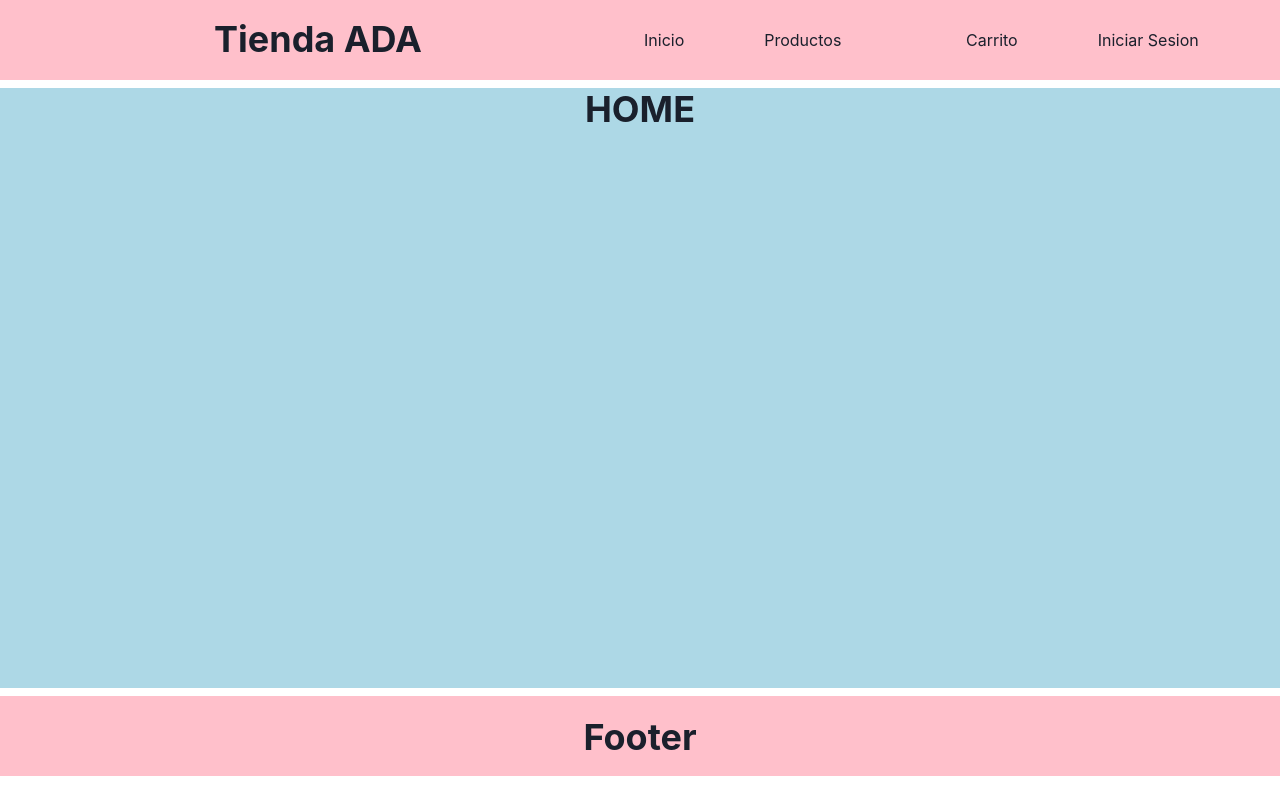
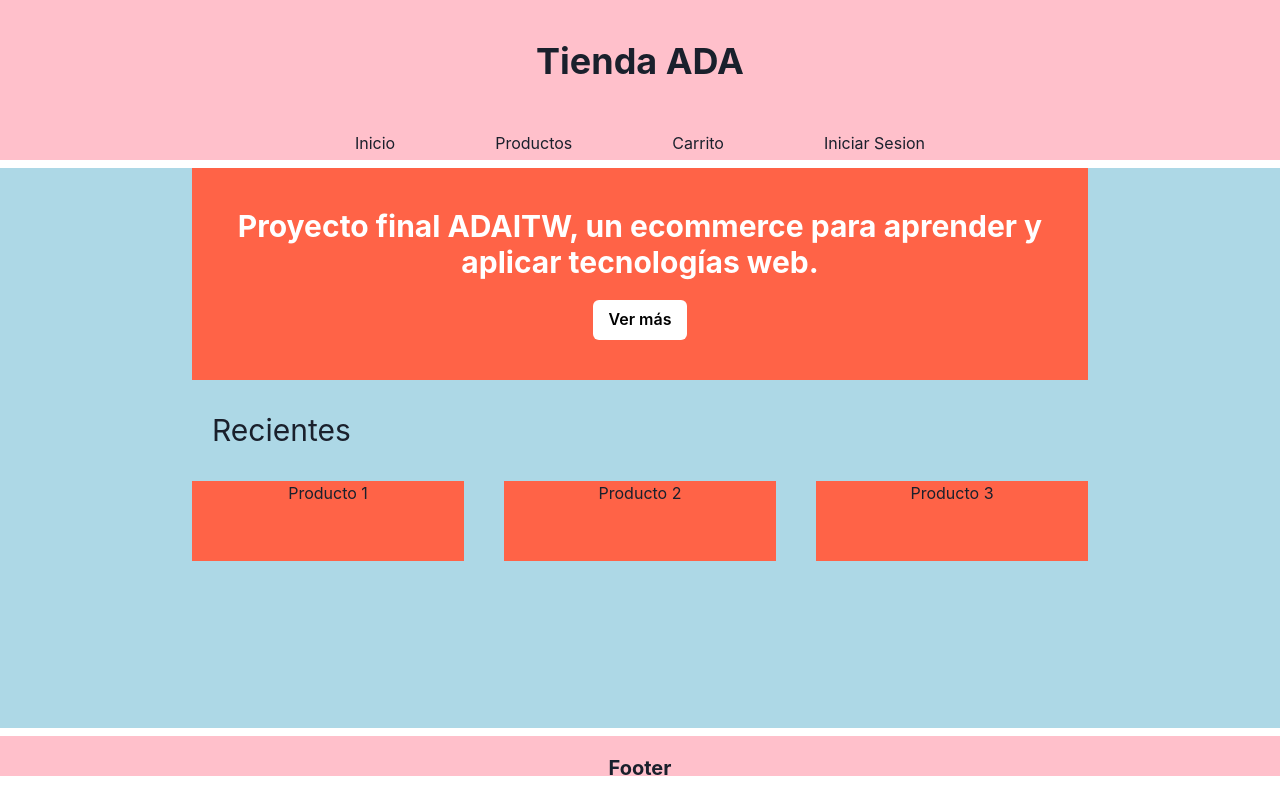
Before and after one commit to carlaweglin/tp-final-ecommerce, a React (Vite) app: page / in a window 1280 px wide. Built offline with nearby package versions, Linux system fonts and the light colour scheme.

Commit message:
advance layout home

```diff
--- a/src/components/Footer.jsx
+++ b/src/components/Footer.jsx
@@ -2,8 +2,8 @@ import { Heading, Stack } from '@chakra-ui/react'
 
 export function Footer() {
   return (
-    <Stack w="full" textAlign="center" bg="pink" h="10vh">
-      <Heading as="h2" p={5}>
+    <Stack w="full" textAlign="center" bg="pink" h="5vh">
+      <Heading as="h5" p={5} fontSize='xl'>
         Footer
       </Heading>
     </Stack>
--- a/src/components/Header.jsx
+++ b/src/components/Header.jsx
@@ -1,15 +1,15 @@
-import {HStack, Heading, Stack } from '@chakra-ui/react'
+import {VStack, Heading, Stack } from '@chakra-ui/react'
 import { NavApp } from './NavApp'
 
 export function Header() {
   return (
-    <HStack bg='pink' w='full' h='10vh'>
+    <VStack bg='pink' w='full' h='20vh'>
       <Stack w='100%' textAlign='center'>
         <Heading as="h1" p={10}>
           Tienda ADA
         </Heading>
       </Stack>
       <NavApp/>
-    </HStack>
+    </VStack>
   )
 }
--- a/src/components/NavApp.jsx
+++ b/src/components/NavApp.jsx
@@ -4,16 +4,14 @@ import { Link as RouterLink } from 'react-router-dom'
 
 export function NavApp() {
   return (
-    <HStack w="100%">
-      <HStack as="nav" w="50%" gap={20}>
+    <HStack w="100%" justifyContent='center' gap={100}>
       <Link as={RouterLink} to="/">
         Inicio
       </Link>
       <Link as={RouterLink} to="/products">
         Productos
       </Link>
-      </HStack>
-      <HStack w="50%" gap={20}>
+
       <Link as={RouterLink} to="/cart">
         Carrito
       </Link>
@@ -21,6 +19,5 @@ export function NavApp() {
         Iniciar Sesion
       </Link>
     </HStack>
-    </HStack>
   )
 }
--- a/src/layouts/AppLayout.jsx
+++ b/src/layouts/AppLayout.jsx
@@ -6,7 +6,7 @@ export function AppLayout({ children }) {
   return (
     <VStack>
       <Header />
-      <Stack h='75vh' bg='lightblue' w='100%' textAlign='center'>
+      <Stack h='70vh' bg='lightblue' w='100%' textAlign='center'>
         {children}
       </Stack>
       <Footer />
--- a/src/pages/Home.jsx
+++ b/src/pages/Home.jsx
@@ -1,9 +1,29 @@
-import { Heading, Stack } from "@chakra-ui/react";
+import { Box, Button, Heading, SimpleGrid, Stack, Text } from '@chakra-ui/react'
 
-export function Home () {
-    return (
-        <Stack>
-            <Heading>HOME</Heading>
-        </Stack>
-    )
+export function Home() {
+  return (
+    <Stack alignItems="center">
+      <Box bg="tomato" w="70%" p={10} color="white" textAlign="center">
+        <Heading fontSize="30px">
+          Proyecto final ADAITW, un ecommerce para aprender y aplicar
+          tecnologías web.
+        </Heading>
+        <Button mt="20px" bg="white" variant="solid" color="black">
+          <a href="https://adaitw.org/" target="_blank">
+            Ver más
+          </a>
+        </Button>
+      </Box>
+      <Box p={5} w="70%" textAlign="left">
+        <Text fontSize="3xl">Recientes</Text>
+      </Box>
+      <Box w="70%">
+        <SimpleGrid columns={[2, null, 3]} spacing="40px">
+          <Box bg="tomato" height="80px">Producto 1</Box>
+          <Box bg="tomato" height="80px">Producto 2</Box>
+          <Box bg="tomato" height="80px">Producto 3</Box>
+        </SimpleGrid>
+      </Box>
+    </Stack>
+  )
 }
```
Lines whose indentation alone changed are shown as unchanged.
